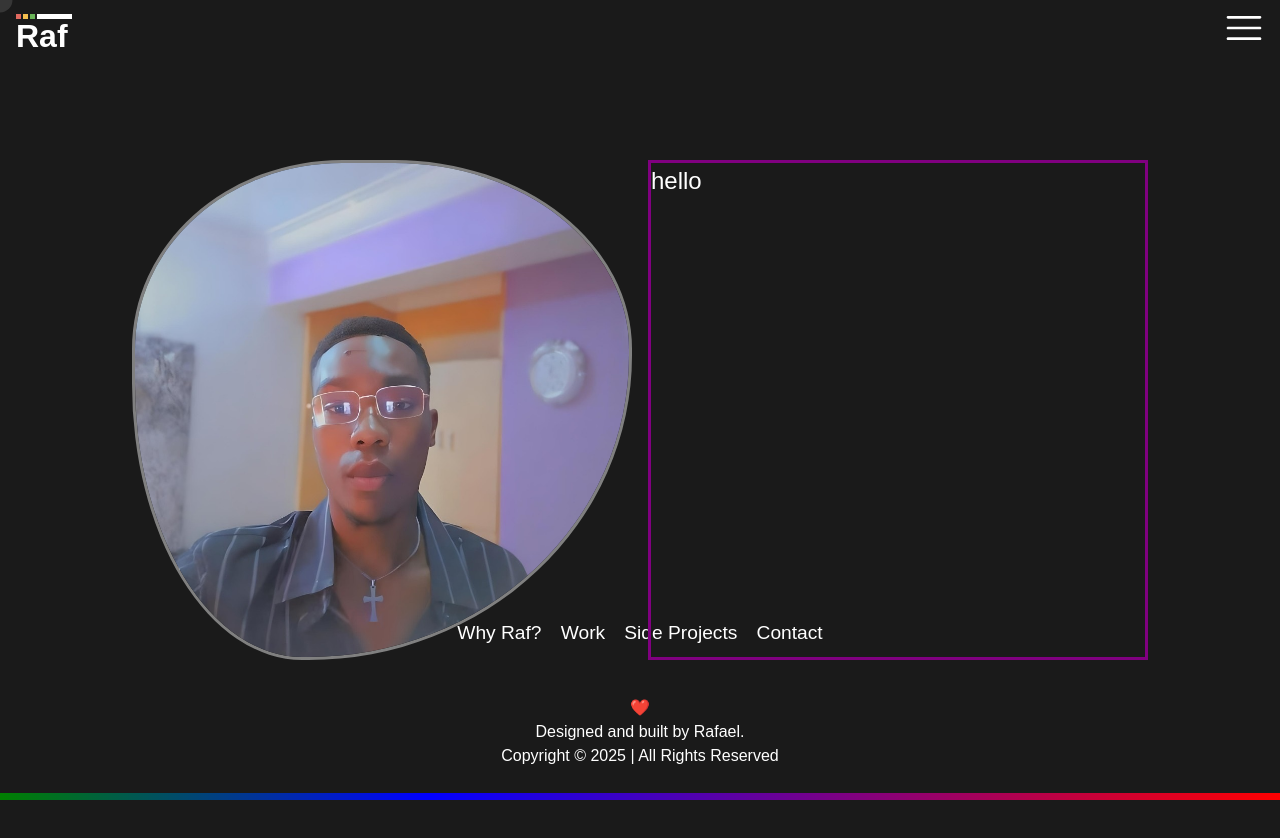
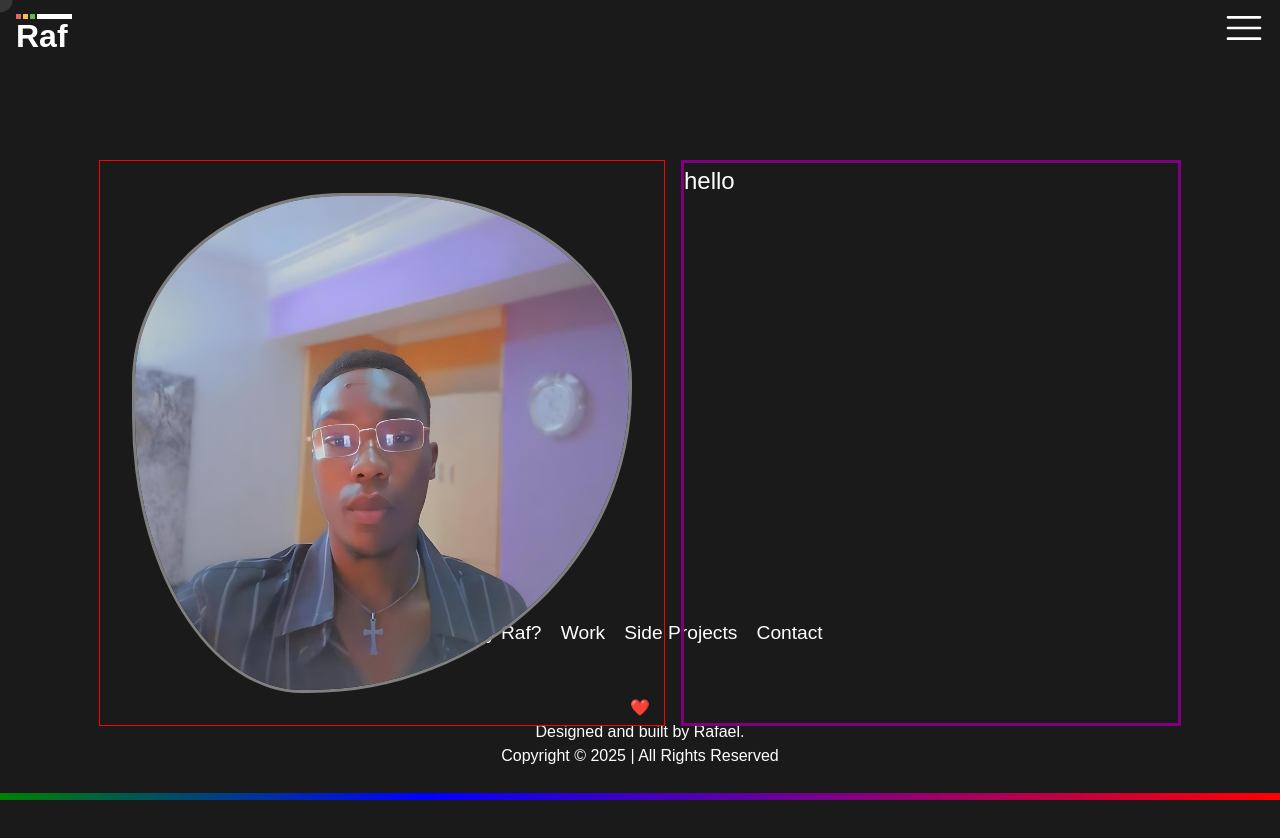
Before and after one commit to rafszn/portfolio, a React (Vite) app: page /contact in a window 1280 px wide. Shown: the top 838 px of the page. Built offline with nearby package versions, Linux system fonts and the light colour scheme; a web font is replaced by a local one; what ldrs would draw is missing.

Commit message:
vercel.json

```diff
--- a/src/index.scss
+++ b/src/index.scss
@@ -502,10 +502,15 @@ body {
     .image-container {
       flex: 1;
       width: 100%;
+      display: flex;
+      align-items: center;
+      justify-content: center;
+      padding: 2rem;
       // border: 1px solid white;
 
+        border: 1px solid red;
       @include mobile{
-        border: 1px solid red;
+        padding: 0;
         flex: 0;
       }
 
@@ -525,7 +530,8 @@ body {
         animation: blob 50s cubic-bezier(0.33, 0.01, 0.6, 0.98) infinite;
 
         @include mobile {
-          width: 100%;
+          width: 350px;
+          height: 350px;
           // height: 100%;
         }
         // &:hover {
```
